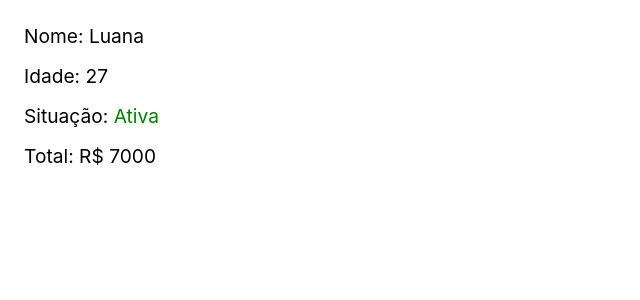
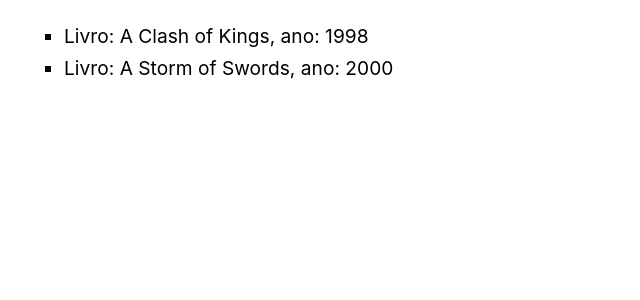
Before and after one commit to renanssantos1/react-completo-Origamid, a React (Create React App) app in the folder react-para-iniciantes/0205/meuapp/: page / in a window 1280 px wide. Shown: the top 300 px of the page, without its empty margins (0-640 px from the left). Built offline with nearby package versions, Linux system fonts and the light colour scheme.

Commit message:
aula 0208 de arrays em jsx

```diff
--- a/react-para-iniciantes/0205/meuapp/src/App.js
+++ b/react-para-iniciantes/0205/meuapp/src/App.js
@@ -1,10 +1,10 @@
 import React from "react";
-import Aula0207 from "./components/0207";
+import Aula0208 from "./components/0208";
 
 const App = () => {
   return (
     <>
-      <Aula0207 />
+      <Aula0208 />
     </>
   );
 };
--- /dev/null
+++ b/react-para-iniciantes/0205/meuapp/src/components/0208/index.js
@@ -0,0 +1,35 @@
+import React from "react";
+/**
+ * Percorrer arrays dentro do react
+ * é bem interessante passar a opção @key
+ * pois o mesmo usa dessa prop para
+ * atualizar somente a nova posicação e o item,
+ * sem criar o array novamente.
+ *
+ * Tambem posso destruturar o array
+ * durante a iteração
+ */
+
+function Aula0208() {
+  // const filmes = ["Before Sunrise", "Before Sunset", "Before Midnight"];
+
+  const livros = [
+    { nome: "A Game of Thrones", ano: 1996 },
+    { nome: "A Clash of Kings", ano: 1998 },
+    { nome: "A Storm of Swords", ano: 2000 },
+  ];
+
+  return (
+    <ul>
+      {livros
+        .filter(({ ano }) => ano > 1997)
+        .map(({ nome, ano }) => (
+          <li key={nome}>
+            Livro: {nome}, ano: {ano}{" "}
+          </li>
+        ))}
+    </ul>
+  );
+}
+
+export default Aula0208;
```
